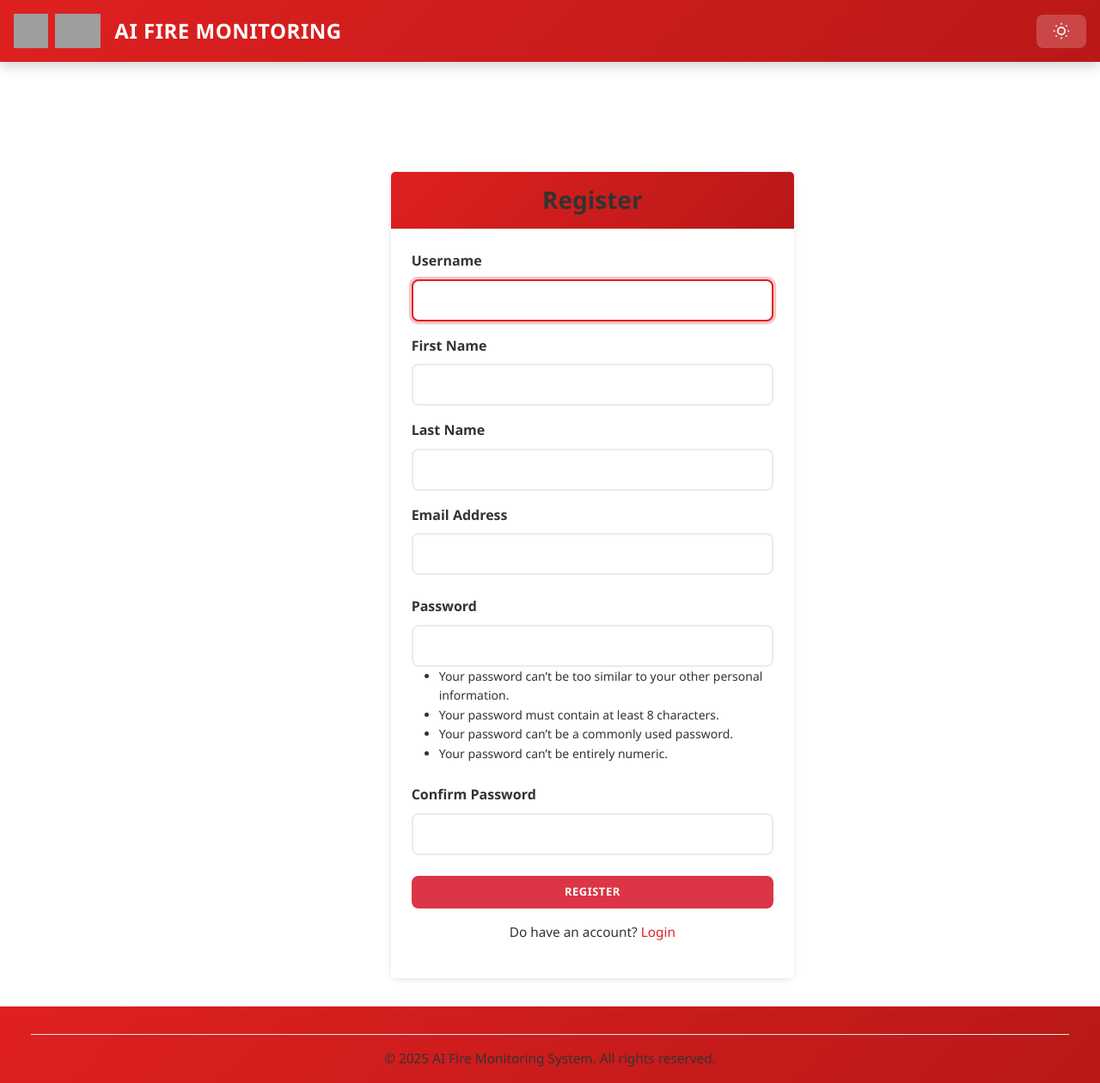
After one commit to SNFASA/AI-Fire-Monitoring-System, a Django app: page /register/ in a window 1280 px wide. The commit adds this page. Shown: the whole page at 86% size. Run offline with Django 5.2, Linux system fonts and the light colour scheme; some libraries are stand-ins or nearby versions; grey boxes are pictures that could not be loaded.

Commit message:
register

```diff
--- a/sensors/apps.py
+++ b/sensors/apps.py
@@ -3,3 +3,5 @@ from django.apps import AppConfig
 
 class SensorsConfig(AppConfig):
     name = 'sensors'
+    def ready(self):
+        import sensors.signals
--- /dev/null
+++ b/sensors/forms.py
@@ -0,0 +1,13 @@
+
+from django import forms
+from django.contrib.auth.models import User
+from django.contrib.auth.forms import UserCreationForm
+
+class SignUpForm(UserCreationForm):
+    first_name = forms.CharField(max_length=30, required=True)
+    last_name = forms.CharField(max_length=30, required=True)
+    email = forms.EmailField(max_length=254, required=True)
+
+    class Meta:
+        model = User
+        fields = ('username', 'first_name', 'last_name', 'email')
--- a/sensors/urls.py
+++ b/sensors/urls.py
@@ -10,6 +10,7 @@ urlpatterns = [
     # Authentication
     path('login/', LoginView.as_view(template_name='sensors/login.html'), name='login'),
     path('logout/', views.logout_view, name='logout'),
+    path('register/', views.register, name='register'),
 
     # User Profile
     path('profile/', views.profile, name='profile'),
--- a/sensors/views.py
+++ b/sensors/views.py
@@ -9,6 +9,7 @@ import json
 from .models import Sensor, SensorDataLog, UserProfile, Maintenance, Report, FireStation, Address
 from ml_engine.predictor import FirePredictor
 from django.core.serializers.json import DjangoJSONEncoder
+from .forms import SignUpForm
 
 # Init brain once
 predictor = FirePredictor()
@@ -26,7 +27,32 @@ def logout_view(request):
     # Optional: Handle GET request if someone types /logout/ manually
     # You can either allow it (less secure) or redirect them back
     return redirect('home')
+#============================
+# REGISTER VIEW
+#============================
+def register(request):
+    if request.method == 'POST':
+        form = SignUpForm(request.POST)
+        if form.is_valid():
 
+            user = form.save(commit=False)
+            user.first_name = form.cleaned_data.get('first_name')
+            user.last_name = form.cleaned_data.get('last_name')
+            user.email = form.cleaned_data.get('email')
+            user.save()
+
+            messages.success(request, f'Account created for {user.username}!')
+            return redirect('login')
+        else:
+            messages.error(request, 'Registration failed. Please check errors.')
+    else:
+        form = SignUpForm()
+
+    return render(request, 'sensors/register.html', {'form': form})
+
+# ==========================================
+#  API VIEWS FOR ESP32 DEVICE
+# ==========================================
 @csrf_exempt
 def receive_sensor_data(request):
     if request.method == 'POST':
--- a/static/css/dark-mode.css
+++ b/static/css/dark-mode.css
@@ -56,9 +56,6 @@ h1, h2, h3, h4, h5, h6 {
     color: var(--text-primary);
 }
 
-p, span, label, li {
-    color: var(--white);
-}
 
 /* ================================
    CARDS
--- a/static/css/style.css
+++ b/static/css/style.css
@@ -141,7 +141,7 @@ h6 {
 p {
     margin-bottom: 1rem;
     font-size: clamp(14px, 1.2vw, 16px);
-    color: var(--white);
+    color: var(--text-primary);
 }
 
 a {
@@ -154,9 +154,15 @@ a:hover {
     color: var(--primary-dark);
     text-decoration: underline;
 }
-
 [data-theme="dark"] a {
     color: #ff6b6b;
+}
+ p, span, label, li {
+    color: var(--text-primary);
+}
+
+[data-theme="dark"] p, [data-theme="dark"] span, [data-theme="dark"] label, [data-theme="dark"] li {
+    color: var(--white);
 }
 
 /* ================================
@@ -682,9 +688,12 @@ main {
 }
 
 .text-muted {
-    color: var(--secondary-color) !important;
+    color: var(--text-primary) !important;
 }
 
+[data-theme="dark"] .text-muted {
+    color: var(--dark-text) !important;
+}
 .text-center {
     text-align: center;
 }
--- a/templates/sensors/login.html
+++ b/templates/sensors/login.html
@@ -56,7 +56,7 @@
 
                     <div class="text-center">
                         <p class="text-muted">
-                            Don't have an account? <a href="#" class="text-primary">Contact Administrator</a>
+                            Don't have an account? <a href="{% url 'register' %}" class="text-primary">Register Account</a>
                         </p>
                     </div>
                 </div>
--- /dev/null
+++ b/templates/sensors/register.html
@@ -0,0 +1,102 @@
+{% extends "sensors/layout/master.html" %}
+{% load static %}
+
+{% block title %}Register - Fire Monitoring System{% endblock %}
+
+{% block content %}
+<div class="container mt-5">
+    <div class="row">
+        <div class="col-lg-5 offset-lg-4">
+            <div class="card mt-5">
+                <div class="card-header text-center">
+                    <h3 class="mb-0">Register</h3>
+                </div>
+                <div class="card-body">
+
+                    {% if messages %}
+                        {% for message in messages %}
+                            <div class="alert alert-{{ message.tags }}" role="alert">
+                                {{ message }}
+                            </div>
+                        {% endfor %}
+                    {% endif %}
+
+                    {% if form.non_field_errors %}
+                        <div class="alert alert-danger">
+                            {{ form.non_field_errors }}
+                        </div>
+                    {% endif %}
+
+                    <form method="POST" novalidate>
+                        {% csrf_token %}
+
+                        <div class="mb-3">
+                            <label for="id_username" class="form-label">Username</label>
+                            <input type="text" class="form-control {% if form.username.errors %}is-invalid{% endif %}"
+                                id="id_username" name="username"
+                                value="{{ form.username.value|default:'' }}" required autofocus>
+                            {% if form.username.errors %}
+                                <div class="invalid-feedback">{{ form.username.errors.0 }}</div>
+                            {% endif %}
+                        </div>
+
+                        <div class="mb-3">
+                            <label for="id_first_name" class="form-label">First Name</label>
+                            <input type="text" class="form-control {% if form.first_name.errors %}is-invalid{% endif %}"
+                                id="id_first_name" name="first_name"
+                                value="{{ form.first_name.value|default:'' }}" required>
+                            {% if form.first_name.errors %}
+                                <div class="invalid-feedback">{{ form.first_name.errors.0 }}</div>
+                            {% endif %}
+                        </div>
+
+                        <div class="mb-3">
+                            <label for="id_last_name" class="form-label">Last Name</label>
+                            <input type="text" class="form-control {% if form.last_name.errors %}is-invalid{% endif %}"
+                                id="id_last_name" name="last_name"
+                                value="{{ form.last_name.value|default:'' }}" required>
+                            {% if form.last_name.errors %}
+                                <div class="invalid-feedback">{{ form.last_name.errors.0 }}</div>
+                            {% endif %}
+                        </div>
+
+                        <div class="mb-4">
+                            <label for="id_email" class="form-label">Email Address</label>
+                            <input type="email" class="form-control {% if form.email.errors %}is-invalid{% endif %}"
+                                id="id_email" name="email"
+                                value="{{ form.email.value|default:'' }}" required>
+                            {% if form.email.errors %}
+                                <div class="invalid-feedback">{{ form.email.errors.0 }}</div>
+                            {% endif %}
+                        </div>
+
+                        <div class="mb-4">
+                            <label for="id_password1" class="form-label">Password</label>
+                            <input type="password" class="form-control {% if form.password1.errors %}is-invalid{% endif %}"
+                                id="id_password1" name="password1" required>
+                            {% if form.password1.errors %}
+                                <div class="invalid-feedback">{{ form.password1.errors.0 }}</div>
+                            {% endif %}
+                            <small class="text-muted">{{ form.password1.help_text }}</small>
+                        </div>
+
+                        <div class="mb-4">
+                            <label for="id_password2" class="form-label">Confirm Password</label>
+                            <input type="password" class="form-control {% if form.password2.errors %}is-invalid{% endif %}"
+                                id="id_password2" name="password2" required>
+                        </div>
+
+                        <button type="submit" class="btn btn-danger w-100 mb-3">Register</button>
+                    </form>
+
+                    <div class="text-center">
+                        <p class="text-muted">
+                            Do have an account? <a href="{% url 'login' %}" class="text-primary">Login</a>
+                        </p>
+                    </div>
+                </div>
+            </div>
+        </div>
+    </div>
+</div>
+{% endblock %}
```
Also changed, not shown: sensors/signals.py (added, +17 -0 lines).
